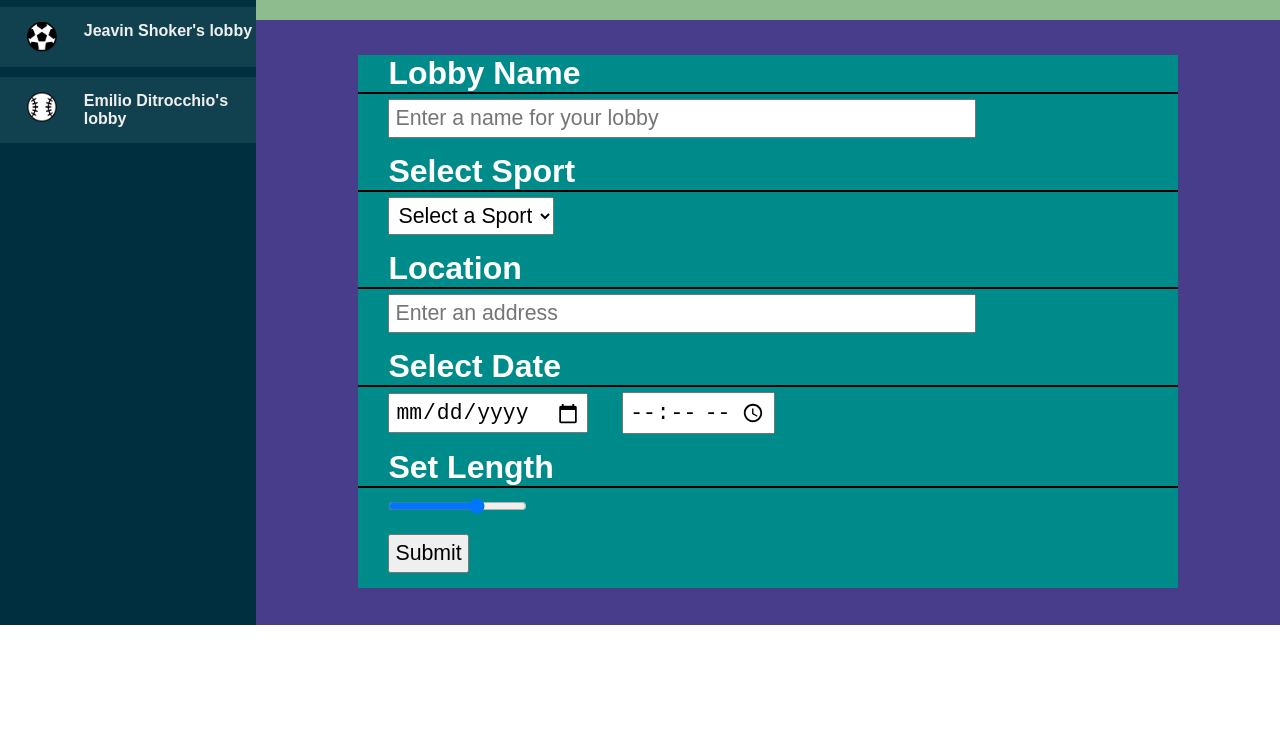
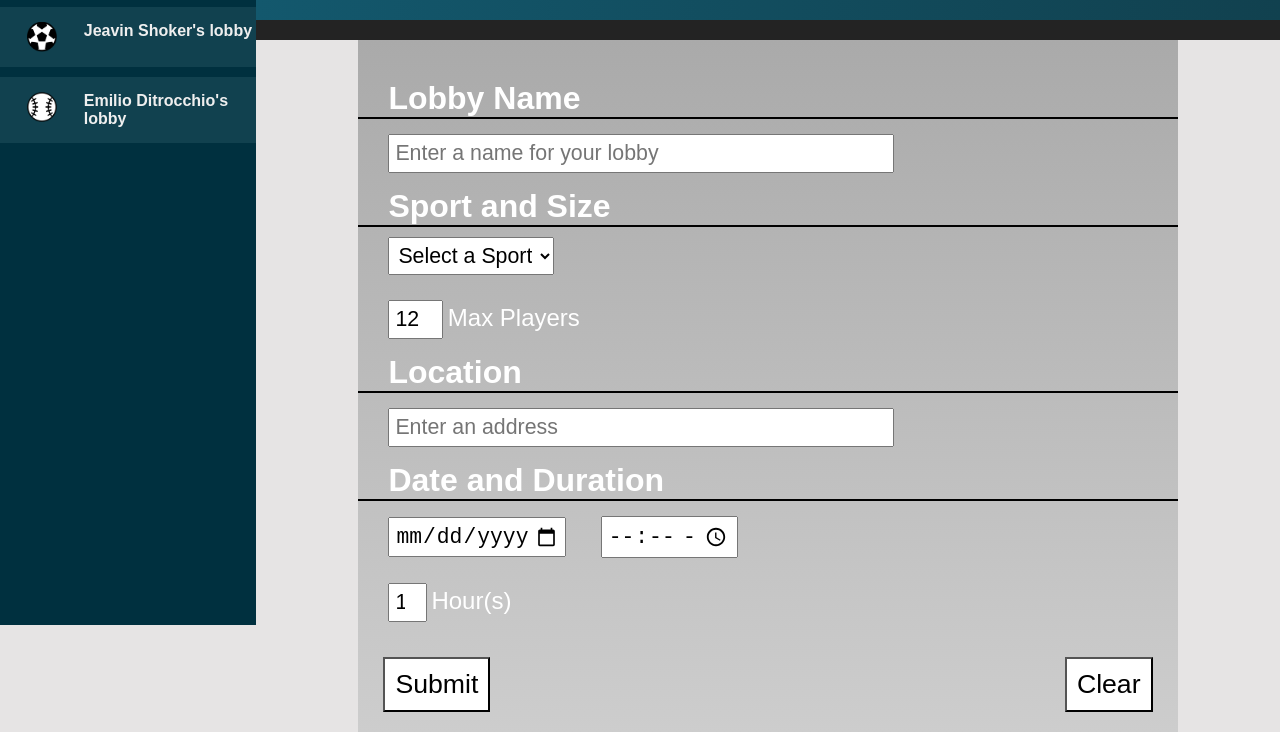
Before and after one commit to hcpark112/PickUp, a plain HTML site: page webpage/creategame.html in a window 1280 px wide. Shown: the part 175-907 px from the top of the page. Before the commit the page ends 800 px from the top, so only its background shows below. Drawn offline with nearby package versions, Linux system fonts and the light colour scheme.

Commit message:
Additional Styling and added size input

```diff
--- a/webpage/creategame.html
+++ b/webpage/creategame.html
@@ -29,13 +29,15 @@
         <div id = "Create-Header">
           <h1>Create a Game</h1>
         </div>
+        <div id = bar></div>
+        <div id = "details">
           <form>
             <div id = "Lobby-Name">
               <label for = "LobbyName">Lobby Name</label>
               <input type = "text" name = "LobbyName" placeholder = "Enter a name for your lobby">
             </div>
             <div id = "Sport-List">
-            <label for = "SportList">Select Sport</label>
+              <label for = "SportList">Sport and Size</label>
               <select name = "SportList">
                 <option value = "">Select a Sport</option>
                 <option value = "Basketball">Basketball</option>
@@ -46,22 +48,25 @@
                 <option value = "Tennis">Tennis</option>
                 <option value = "Badminton">Badminton</option>
               </select>
+              <input type = "number" name = "Size" id = "size" min = "2" max = "24" value = "12">
+              <div id = "caption"> Max Players</div>
             </div>
             <div id = "Location">
               <label for = "Location">Location</label>
               <input type = "text" name = "Location" placeholder = "Enter an address">
             </div>
             <div id = "Set-Date">
-            <label for = "Date">Select Date</label>
-            <input type = "date" name = "Date">
-            <input type = "time" name = "Date">
-          </div>
-          <div id = "Set-Length">
-            <label for = "Length">Set Length</label>
-            <input type = "range" name = "Date" min = "1" max = "4">
+              <label for = "Date">Date and Duration</label>
+              <input type = "date" name = "Date" class = "date-duration">
+              <input type = "time" name = "Time" class = "date-duration">
+              <br/>
+              <input type = "number" name = "Duration" min = "1" max = "4" value="1" class = "date-duration">
+              <div id = "caption"> Hour(s)</div>
             </div>
             <input type = "submit">
+            <input type = "reset" value = "Clear">
           </form>
+        </div>
       </div>
     </div>
 
--- a/webpage/files/css/createGameStyle.css
+++ b/webpage/files/css/createGameStyle.css
@@ -3,6 +3,7 @@
 html, body {
     overflow-x: hidden;
     width: 100%;
+    background-color: rgb(230, 228, 228);
 }
 #Inner-Content {
     position: absolute;
@@ -11,7 +12,6 @@ html, body {
     width: 80%;
     height: calc(100% - 45px);
     cursor: default;
-    background-color: darkslateblue;
 }
 
 /***************************
@@ -20,7 +20,8 @@ html, body {
 #Create-Header {
     width: 100%;
     height: 150px;
-    background-color: darkseagreen;
+    background-color: #13586d;
+    background-image: linear-gradient(to right, #13586d, #11414f);
 }
 #Create-Header h1 {
     display: inline-block;
@@ -28,15 +29,23 @@ html, body {
     font-size: 36pt;
     color: white;
 }
+#bar {
+    width: 100%;
+    height: 20px;
+    background-color: #232323;
+}
 /***************************/
 
 /***************************
 ************FORM************
 ****************************/
 #Inner-Content form {
+    position: absolute;
     width: 80%;
-    background-color: darkcyan;
-    margin: 35px auto 0 auto;
+    height: calc(auto - 150px);
+    background-color: gray;
+    background-image: linear-gradient(to bottom, rgb(170, 170, 170), rgb(205, 205, 205));
+    margin: 0 10%;
 }
 form label {
     display: block;
@@ -47,20 +56,47 @@ form label {
     font-weight: bold;
     color: white;
 }
-input {
-    margin: 0 0 15px 30px;
+input[type=text], input[type=date], input[type=time], input[type=number] {
+    margin: 10px 0 15px 30px;
     padding: 5px;
     font-size: 16pt;
 }
 input[type=text] {
-    width: 70%;
+    width: 60%;
 }
 input::placeholder {
     font-size: 16pt;
 }
+#Lobby-Name {
+    padding-top: 40px;
+}
 select {
-    margin: 0 0 15px 30px;
+    display: block;
+    margin: 10px 0 15px 30px;
     padding: 5px;
     font-size: 16pt;
 }
+#size {width: 5%;}
+input[type=date] {width: 20%;}
+input[type=time] {width: 15%;}
+input[type=number] {width: 3%;}
+#caption {
+    display: inline-block;
+    font-size: 18pt;
+    color: white;
+}
+input[type=submit], input[type=reset] {
+    margin: 20px 0;
+    padding: 10px;
+    font-size: 20pt;
+    background-color: white;
+}
+input[type=submit] {
+    float: left;
+    margin-left: 25px;
+}
+input[type=reset] {
+    float: right;
+    margin-right: 25px;
+}
 /****************************/
```
Also changed, not shown: webpage/files/js/create-game.js (deleted). Lines whose indentation alone changed are shown as unchanged.
